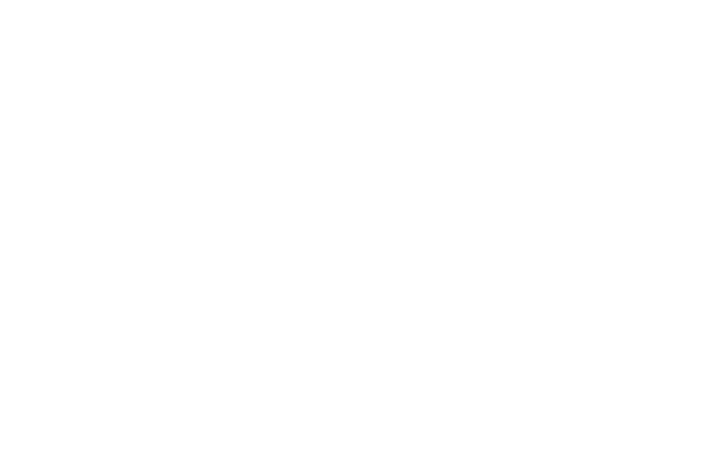
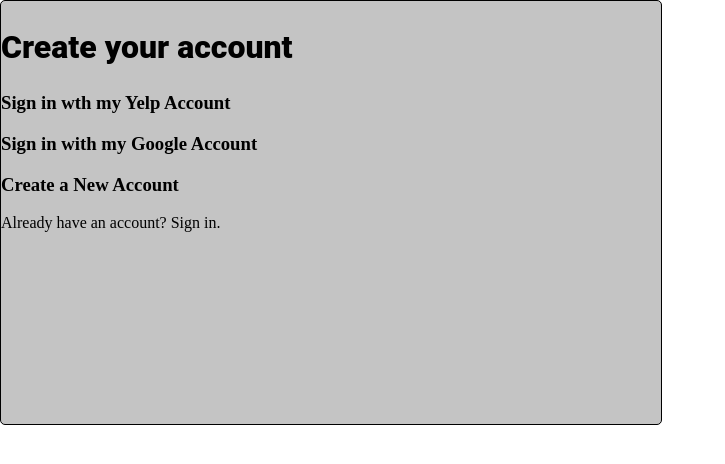
Before and after one commit to ezekielim/brainstation-ey-hackathon, a website: page client/index.html in a window 1280 px wide. Shown: the whole page, without its empty margins (0-725 px from the left). Drawn offline with Linux system fonts and the light colour scheme.

Commit message:
creating the login page, scss edits

```diff
--- a/client/index.html
+++ b/client/index.html
@@ -3,7 +3,23 @@
   <head>
     <meta charset="UTF-8" />
     <meta name="viewport" content="width=device-width, initial-scale=1.0" />
+    <link type="text/css" rel="stylesheet" href="./main.css" />
     <title>Document</title>
   </head>
-  <body></body>
+  <body>
+    <section class="loginpage">
+      <h1 class="loginpage__main-title-text">Create your account</h1>
+      <div class="loginpage__yelp-container">
+        <h3 class="loginpage__yelp-text">Sign in wth my Yelp Account</h3>
+      </div>
+      <div class="loginpage__google-container">
+        <h3 class="loginpage__google-text">Sign in with my Google Account</h3>
+      </div>
+      <div class="loginpage__divider-line>"></div>
+      <div class="loginpage__create-container">
+        <h3 class="loginpage__new-account-text">Create a New Account</h3>
+      </div>
+      <p>Already have an account? Sign in.</p>
+    </section>
+  </body>
 </html>
--- a/client/main.scss
+++ b/client/main.scss
@@ -0,0 +1,2 @@
+@import "./styles/partials/reset";
+@import "./styles/partials/login";
--- /dev/null
+++ b/client/styles/partials/_login.scss
@@ -0,0 +1,19 @@
+.loginpage {
+  width: 660px;
+  height: 423px;
+  border-radius: 5px;
+  border: solid 0.3px #000000;
+  background-color: #c4c4c4;
+  &__main-title-text {
+    width: 292px;
+    height: 38px;
+    font-family: Roboto;
+    font-size: 32px;
+    font-weight: 900;
+    font-stretch: normal;
+    font-style: normal;
+    line-height: normal;
+    letter-spacing: normal;
+    color: #000000;
+  }
+}
```
Also changed, not shown: client/main.css, 1 other file.
